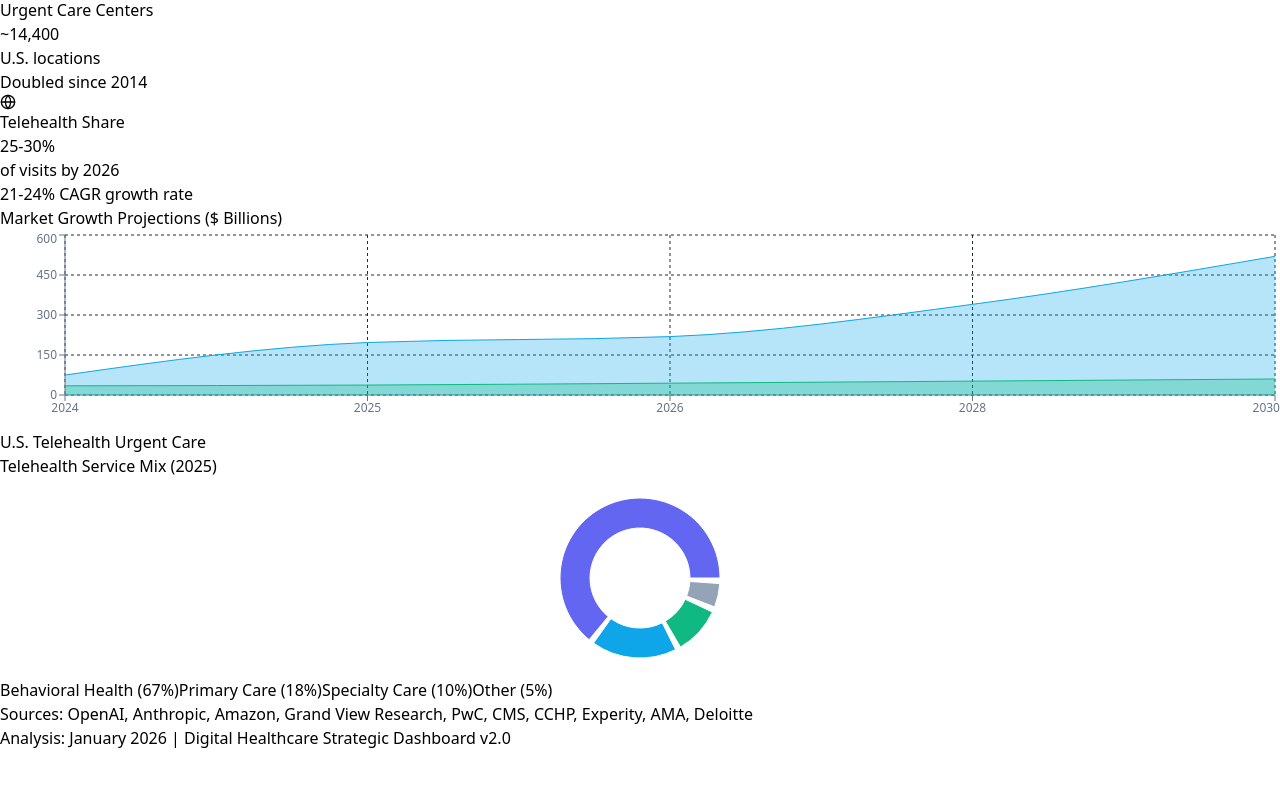
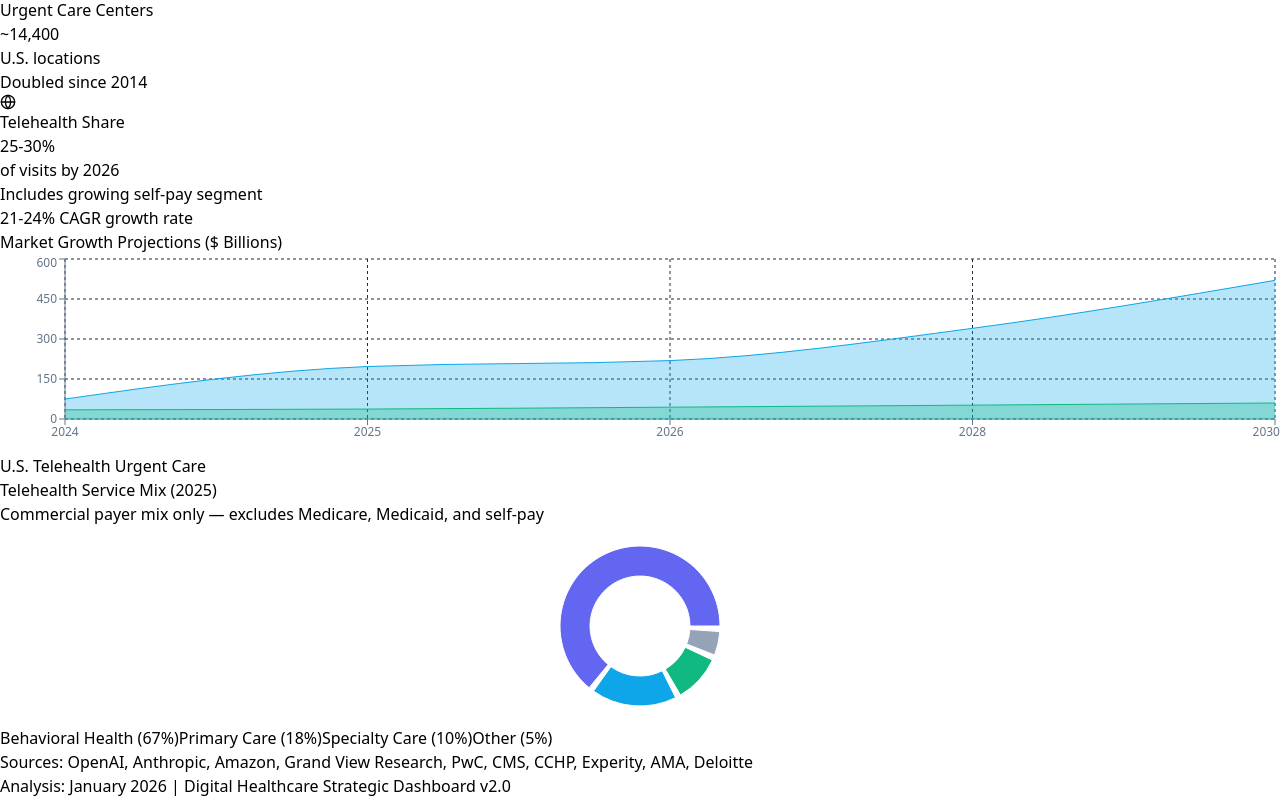
Before and after one commit to living-my-best-life/digital-health, a React (Vite) app: page / in a window 1280 px wide. Shown: the part 862-1660 px from the top of the page. Before the commit the page ends 1612 px from the top, so only its background shows below. Built offline with nearby package versions, Linux system fonts and the light colour scheme.

Commit message:
Add self-pay context to telehealth share and commercial-only caveat to service mix
Co-Authored-By: Claude Opus 4.6 (1M context) <noreply@anthropic.com>

```diff
--- a/src/TelehealthDashboard.jsx
+++ b/src/TelehealthDashboard.jsx
@@ -134,7 +134,8 @@ export default function TelehealthDashboard() {
                   </div>
                   <p className="text-3xl font-bold text-white">25-30%</p>
                   <p className="text-sm text-slate-400">of visits by 2026</p>
-                  <p className="text-xs text-slate-500 mt-3"><span className="text-sky-400 font-semibold">21-24% CAGR</span> growth rate</p>
+                  <p className="text-xs text-slate-500 mt-2">Includes growing self-pay segment</p>
+                  <p className="text-xs text-slate-500 mt-1"><span className="text-sky-400 font-semibold">21-24% CAGR</span> growth rate</p>
                 </div>
               </div>
 
@@ -162,7 +163,8 @@ export default function TelehealthDashboard() {
                 </div>
 
                 <div className="bg-slate-800/30 border border-slate-700/50 rounded-xl p-6">
-                  <h3 className="text-lg font-semibold text-white mb-4">Telehealth Service Mix (2025)</h3>
+                  <h3 className="text-lg font-semibold text-white mb-1">Telehealth Service Mix (2025)</h3>
+                  <p className="text-xs text-slate-500 mb-3">Commercial payer mix only — excludes Medicare, Medicaid, and self-pay</p>
                   <ResponsiveContainer width="100%" height={200}>
                     <PieChart>
                       <Pie data={serviceMix} cx="50%" cy="50%" innerRadius={50} outerRadius={80} paddingAngle={4} dataKey="value">
```
